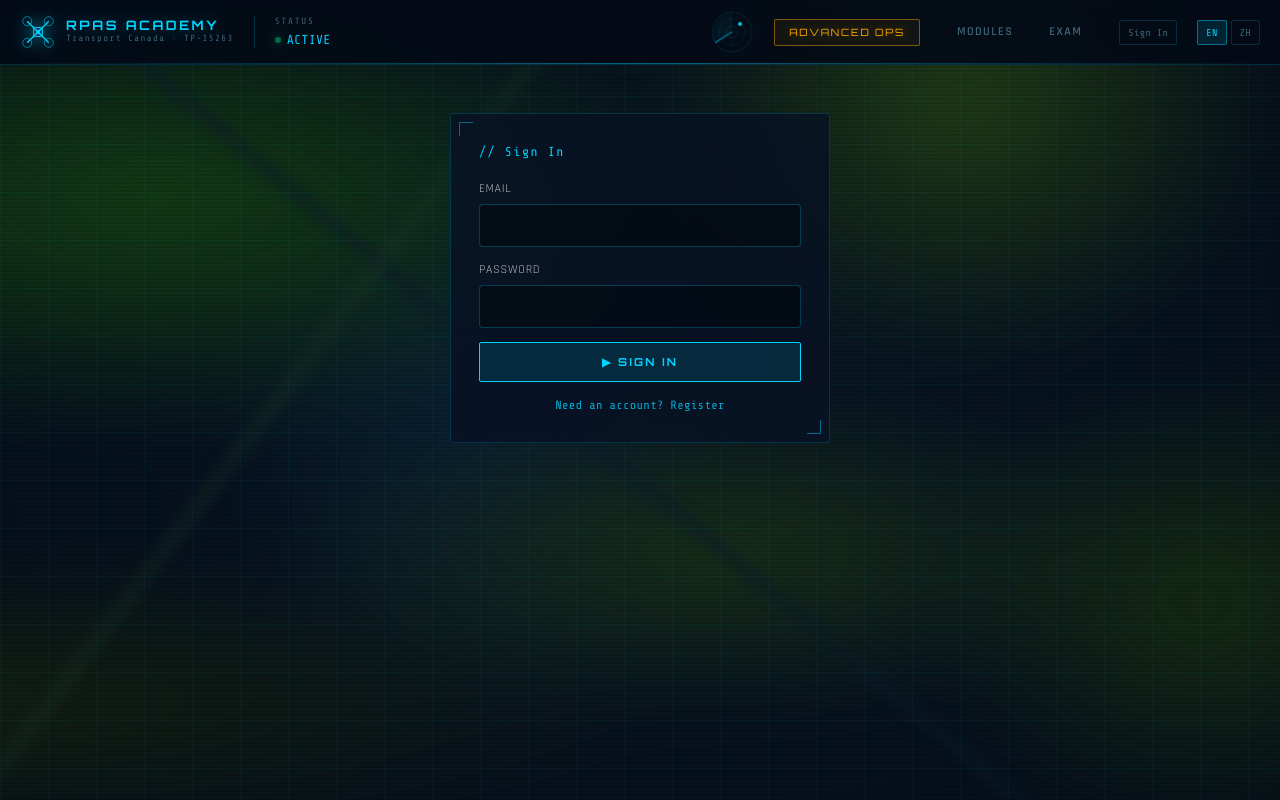
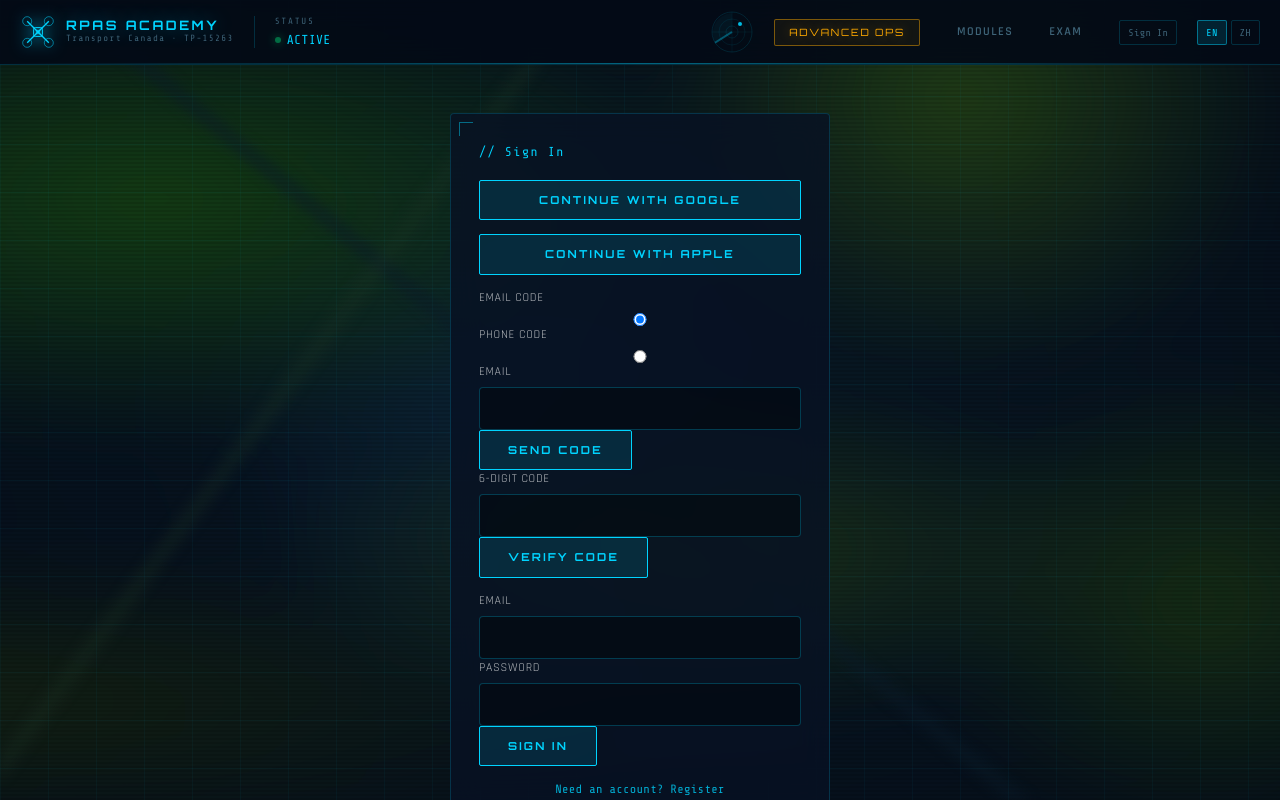
Before and after one commit to ZhenrongQu/rpas-lms, a Next.js app: page /en/signin in a window 1280 px wide. Built offline with nearby package versions, Linux system fonts and the light colour scheme; no server answers.

Commit message:
feat: add code-based auth UI

```diff
--- a/app/[locale]/register/page.tsx
+++ b/app/[locale]/register/page.tsx
@@ -6,31 +6,67 @@ import Link from 'next/link';
 import { signIn } from 'next-auth/react';
 import { useTranslations, useLocale } from 'next-intl';
 
+type Mode = 'email' | 'phone' | 'username';
+
 export default function RegisterPage() {
   const t = useTranslations('auth');
   const locale = useLocale();
   const router = useRouter();
-  const [email, setEmail] = useState('');
-  const [password, setPassword] = useState('');
-  const [name, setName] = useState('');
+  const [mode, setMode] = useState<Mode>('email');
+  const [target, setTarget] = useState('');
+  const [username, setUsername] = useState('');
+  const [code, setCode] = useState('');
+  const [codeSent, setCodeSent] = useState(false);
   const [error, setError] = useState<string | null>(null);
   const [busy, setBusy] = useState(false);
 
-  async function onSubmit(e: React.FormEvent) {
-    e.preventDefault();
+  const channel = mode === 'phone' ? 'sms' : target.includes('@') ? 'email' : 'sms';
+
+  async function sendCode() {
     setBusy(true);
     setError(null);
-    const res = await fetch('/api/auth/register', {
+    const res = await fetch('/api/auth/code/request', {
       method: 'POST',
       headers: { 'Content-Type': 'application/json' },
-      body: JSON.stringify({ email, password, name: name || undefined }),
+      body: JSON.stringify({ channel, target }),
     });
+    setBusy(false);
     if (!res.ok) {
-      setBusy(false);
       setError(t('registerFailed'));
       return;
     }
-    await signIn('credentials', { email, password, redirect: false });
+    setCodeSent(true);
+  }
+
+  async function verify() {
+    setBusy(true);
+    setError(null);
+    const signInResult = await signIn('code', {
+      channel,
+      target,
+      code,
+      redirect: false,
+    });
+
+    if (signInResult?.error) {
+      setBusy(false);
+      setError(t('verificationFailed'));
+      return;
+    }
+
+    if (mode === 'username') {
+      const res = await fetch('/api/auth/register/username', {
+        method: 'POST',
+        headers: { 'Content-Type': 'application/json' },
+        body: JSON.stringify({ username }),
+      });
+      if (!res.ok) {
+        setBusy(false);
+        setError(t('usernameUnavailable'));
+        return;
+      }
+    }
+
     setBusy(false);
     router.push(`/${locale}`);
     router.refresh();
@@ -38,26 +74,50 @@ export default function RegisterPage() {
 
   return (
     <div className="auth-view">
-      <form className="hud-panel auth-card" onSubmit={onSubmit}>
+      <div className="hud-panel auth-card">
         <div className="auth-title">// {t('register')}</div>
-        <label className="auth-label">{t('name')}
-          <input className="auth-input" type="text" value={name}
-            onChange={(e) => setName(e.target.value)} />
+        <button type="button" className="btn-launch" onClick={() => signIn('google', { callbackUrl: `/${locale}` })}>
+          {t('continueGoogle')}
+        </button>
+        <button type="button" className="btn-launch" onClick={() => signIn('apple', { callbackUrl: `/${locale}` })}>
+          {t('continueApple')}
+        </button>
+        <label className="auth-label">{t('emailCode')}
+          <input type="radio" checked={mode === 'email'} onChange={() => setMode('email')} />
         </label>
-        <label className="auth-label">{t('email')}
-          <input className="auth-input" type="email" value={email} required
-            onChange={(e) => setEmail(e.target.value)} />
+        <label className="auth-label">{t('phoneCode')}
+          <input type="radio" checked={mode === 'phone'} onChange={() => setMode('phone')} />
         </label>
-        <label className="auth-label">{t('password')}
-          <input className="auth-input" type="password" value={password} required minLength={8}
-            onChange={(e) => setPassword(e.target.value)} />
+        <label className="auth-label">{t('username')}
+          <input type="radio" checked={mode === 'username'} onChange={() => setMode('username')} />
+        </label>
+        {mode === 'username' && (
+          <label className="auth-label">{t('username')}
+            <input className="auth-input" type="text" value={username} required
+              onChange={(e) => setUsername(e.target.value)} />
+          </label>
+        )}
+        <label className="auth-label">{mode === 'phone' ? t('phone') : t('email')}
+          <input className="auth-input" type={mode === 'phone' ? 'tel' : 'text'} value={target} required
+            onChange={(e) => {
+              setTarget(e.target.value);
+              setCodeSent(false);
+            }} />
+        </label>
+        <button className="btn-launch" type="button" disabled={busy || !target} onClick={sendCode}>
+          {busy ? t('working') : t('sendCode')}
+        </button>
+        {codeSent && <div className="auth-link">{t('codeSent')}</div>}
+        <label className="auth-label">{t('code')}
+          <input className="auth-input" type="text" inputMode="numeric" value={code} required
+            onChange={(e) => setCode(e.target.value)} />
         </label>
         {error && <div className="auth-error">{error}</div>}
-        <button className="btn-launch" type="submit" disabled={busy}>
-          ▶ {busy ? t('working') : t('register')}
+        <button className="btn-launch" type="button" disabled={busy || !codeSent || !code} onClick={verify}>
+          {busy ? t('working') : t('verifyCode')}
         </button>
         <Link href={`/${locale}/signin`} className="auth-link">{t('haveAccount')}</Link>
-      </form>
+      </div>
     </div>
   );
 }
--- a/app/[locale]/signin/page.tsx
+++ b/app/[locale]/signin/page.tsx
@@ -6,16 +6,54 @@ import Link from 'next/link';
 import { signIn } from 'next-auth/react';
 import { useTranslations, useLocale } from 'next-intl';
 
+type CodeMode = 'email' | 'phone';
+
 export default function SignInPage() {
   const t = useTranslations('auth');
   const locale = useLocale();
   const router = useRouter();
+  const [mode, setMode] = useState<CodeMode>('email');
+  const [target, setTarget] = useState('');
+  const [code, setCode] = useState('');
+  const [codeSent, setCodeSent] = useState(false);
   const [email, setEmail] = useState('');
   const [password, setPassword] = useState('');
   const [error, setError] = useState<string | null>(null);
   const [busy, setBusy] = useState(false);
 
-  async function onSubmit(e: React.FormEvent) {
+  const channel = mode === 'phone' ? 'sms' : 'email';
+
+  async function sendCode() {
+    setBusy(true);
+    setError(null);
+    const res = await fetch('/api/auth/code/request', {
+      method: 'POST',
+      headers: { 'Content-Type': 'application/json' },
+      body: JSON.stringify({ channel, target }),
+    });
+    setBusy(false);
+    if (!res.ok) {
+      setError(t('registerFailed'));
+      return;
+    }
+    setCodeSent(true);
+  }
+
+  async function onCodeSubmit(e: React.FormEvent) {
+    e.preventDefault();
+    setBusy(true);
+    setError(null);
+    const res = await signIn('code', { channel, target, code, redirect: false });
+    setBusy(false);
+    if (res?.error) {
+      setError(t('verificationFailed'));
+      return;
+    }
+    router.push(`/${locale}`);
+    router.refresh();
+  }
+
+  async function onPasswordSubmit(e: React.FormEvent) {
     e.preventDefault();
     setBusy(true);
     setError(null);
@@ -31,8 +69,44 @@ export default function SignInPage() {
 
   return (
     <div className="auth-view">
-      <form className="hud-panel auth-card" onSubmit={onSubmit}>
+      <div className="hud-panel auth-card">
         <div className="auth-title">// {t('signIn')}</div>
+        <button type="button" className="btn-launch" onClick={() => signIn('google', { callbackUrl: `/${locale}` })}>
+          {t('continueGoogle')}
+        </button>
+        <button type="button" className="btn-launch" onClick={() => signIn('apple', { callbackUrl: `/${locale}` })}>
+          {t('continueApple')}
+        </button>
+
+        <form onSubmit={onCodeSubmit}>
+          <label className="auth-label">{t('emailCode')}
+            <input type="radio" checked={mode === 'email'} onChange={() => setMode('email')} />
+          </label>
+          <label className="auth-label">{t('phoneCode')}
+            <input type="radio" checked={mode === 'phone'} onChange={() => setMode('phone')} />
+          </label>
+          <label className="auth-label">{mode === 'phone' ? t('phone') : t('email')}
+            <input className="auth-input" type={mode === 'phone' ? 'tel' : 'email'} value={target} required
+              onChange={(e) => {
+                setTarget(e.target.value);
+                setCodeSent(false);
+              }} />
+          </label>
+          <button className="btn-launch" type="button" disabled={busy || !target} onClick={sendCode}>
+            {busy ? t('working') : t('sendCode')}
+          </button>
+          {codeSent && <div className="auth-link">{t('codeSent')}</div>}
+          <label className="auth-label">{t('code')}
+            <input className="auth-input" type="text" inputMode="numeric" value={code} required
+              onChange={(e) => setCode(e.target.value)} />
+          </label>
+          {error && <div className="auth-error">{error}</div>}
+          <button className="btn-launch" type="submit" disabled={busy || !codeSent || !code}>
+            {busy ? t('working') : t('verifyCode')}
+          </button>
+        </form>
+
+        <form onSubmit={onPasswordSubmit}>
           <label className="auth-label">{t('email')}
             <input className="auth-input" type="email" value={email} required
               onChange={(e) => setEmail(e.target.value)} />
@@ -41,12 +115,12 @@ export default function SignInPage() {
             <input className="auth-input" type="password" value={password} required
               onChange={(e) => setPassword(e.target.value)} />
           </label>
-        {error && <div className="auth-error">{error}</div>}
           <button className="btn-launch" type="submit" disabled={busy}>
-          ▶ {busy ? t('working') : t('signIn')}
+            {busy ? t('working') : t('signIn')}
           </button>
+        </form>
         <Link href={`/${locale}/register`} className="auth-link">{t('needAccount')}</Link>
-      </form>
+      </div>
     </div>
   );
 }
--- a/app/api/auth/register/username/route.ts
+++ b/app/api/auth/register/username/route.ts
@@ -1,13 +1,19 @@
 import { z } from "zod";
-import { createUsernameUser } from "../../../../../src/lib/auth/account";
+import { assignUsernameToUser, createUsernameUser } from "../../../../../src/lib/auth/account";
 import { verifyCode } from "../../../../../src/lib/auth/verificationCode";
 
-const UsernameBody = z.object({
+const UsernameWithCodeBody = z.object({
   username: z.string().min(3).max(24),
   channel: z.enum(["email", "sms"]),
   target: z.string().min(3),
   code: z.string().regex(/^\d{6}$/),
-});
+}).strict();
+
+const UsernameSessionBody = z.object({
+  username: z.string().min(3).max(24),
+}).strict();
+
+const UsernameBody = z.union([UsernameWithCodeBody, UsernameSessionBody]);
 
 export async function POST(req: Request): Promise<Response> {
   let raw: unknown;
@@ -22,12 +28,39 @@ export async function POST(req: Request): Promise<Response> {
     return Response.json({ error: "invalid body" }, { status: 400 });
   }
 
-  const verified = await verifyCode(parsed.data);
-  if (!verified.ok) {
-    return Response.json({ error: verified.reason }, { status: 400 });
-  }
+  try {
+    if (!("code" in parsed.data)) {
+      const { auth } = await import("../../../../../auth");
+      const session = await auth();
+      if (!session?.user?.id) {
+        return Response.json({ error: "unauthorized" }, { status: 401 });
+      }
 
-  try {
+      const user = await assignUsernameToUser({
+        userId: session.user.id,
+        username: parsed.data.username,
+      });
+
+      return Response.json(
+        {
+          ok: true,
+          user: {
+            id: user.id,
+            username: user.username,
+            email: user.email,
+            phone: user.phone,
+            accessTier: user.accessTier,
+          },
+        },
+        { status: 201 },
+      );
+    }
+
+    const verified = await verifyCode(parsed.data);
+    if (!verified.ok) {
+      return Response.json({ error: verified.reason }, { status: 400 });
+    }
+
     const user = await createUsernameUser({
       username: parsed.data.username,
       channel: parsed.data.channel,
--- a/messages/en.json
+++ b/messages/en.json
@@ -12,7 +12,19 @@
     "guest": "Guest",
     "invalidCredentials": "Invalid email or password.",
     "registerFailed": "Could not create account. The email may already be in use.",
-    "working": "Working…"
+    "working": "Working…",
+    "continueGoogle": "Continue with Google",
+    "continueApple": "Continue with Apple",
+    "emailCode": "Email code",
+    "phoneCode": "Phone code",
+    "username": "Username",
+    "phone": "Phone",
+    "sendCode": "Send code",
+    "verifyCode": "Verify code",
+    "code": "6-digit code",
+    "codeSent": "Verification code sent.",
+    "usernameUnavailable": "Username is unavailable.",
+    "verificationFailed": "Invalid or expired code."
   },
   "dashboard": {
     "title": "Mission Modules",
--- a/messages/zh.json
+++ b/messages/zh.json
@@ -12,7 +12,19 @@
     "guest": "访客",
     "invalidCredentials": "邮箱或密码不正确。",
     "registerFailed": "无法创建账号，邮箱可能已被使用。",
-    "working": "处理中…"
+    "working": "处理中…",
+    "continueGoogle": "使用 Google 继续",
+    "continueApple": "使用 Apple 继续",
+    "emailCode": "邮箱验证码",
+    "phoneCode": "手机验证码",
+    "username": "用户名",
+    "phone": "手机号",
+    "sendCode": "发送验证码",
+    "verifyCode": "验证",
+    "code": "6 位验证码",
+    "codeSent": "验证码已发送。",
+    "usernameUnavailable": "用户名不可用。",
+    "verificationFailed": "验证码无效或已过期。"
   },
   "dashboard": {
     "title": "课程模块",
```
Also changed, not shown: src/lib/auth/account.ts (+26 -0 lines). Lines whose indentation alone changed are shown as unchanged.
